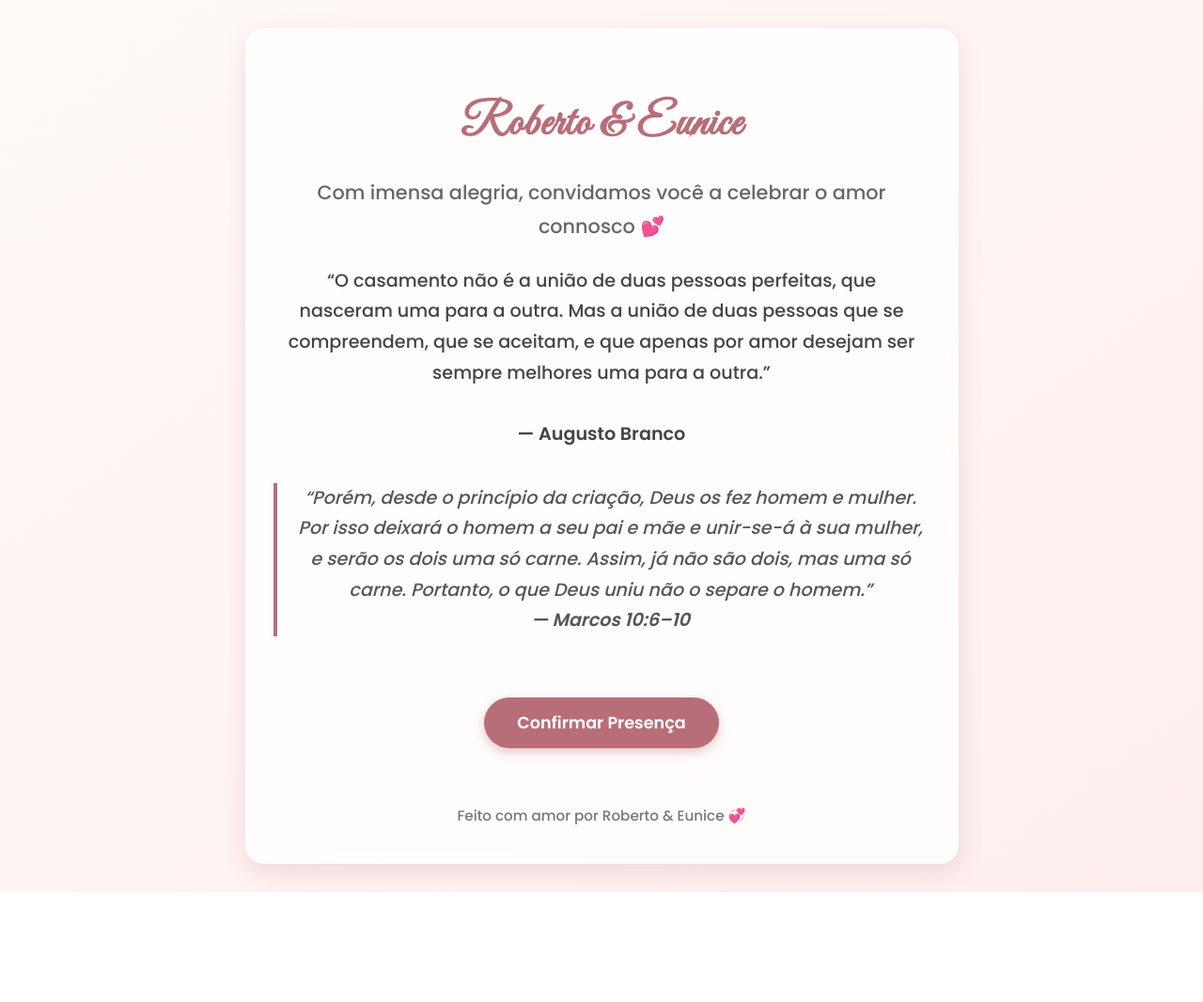
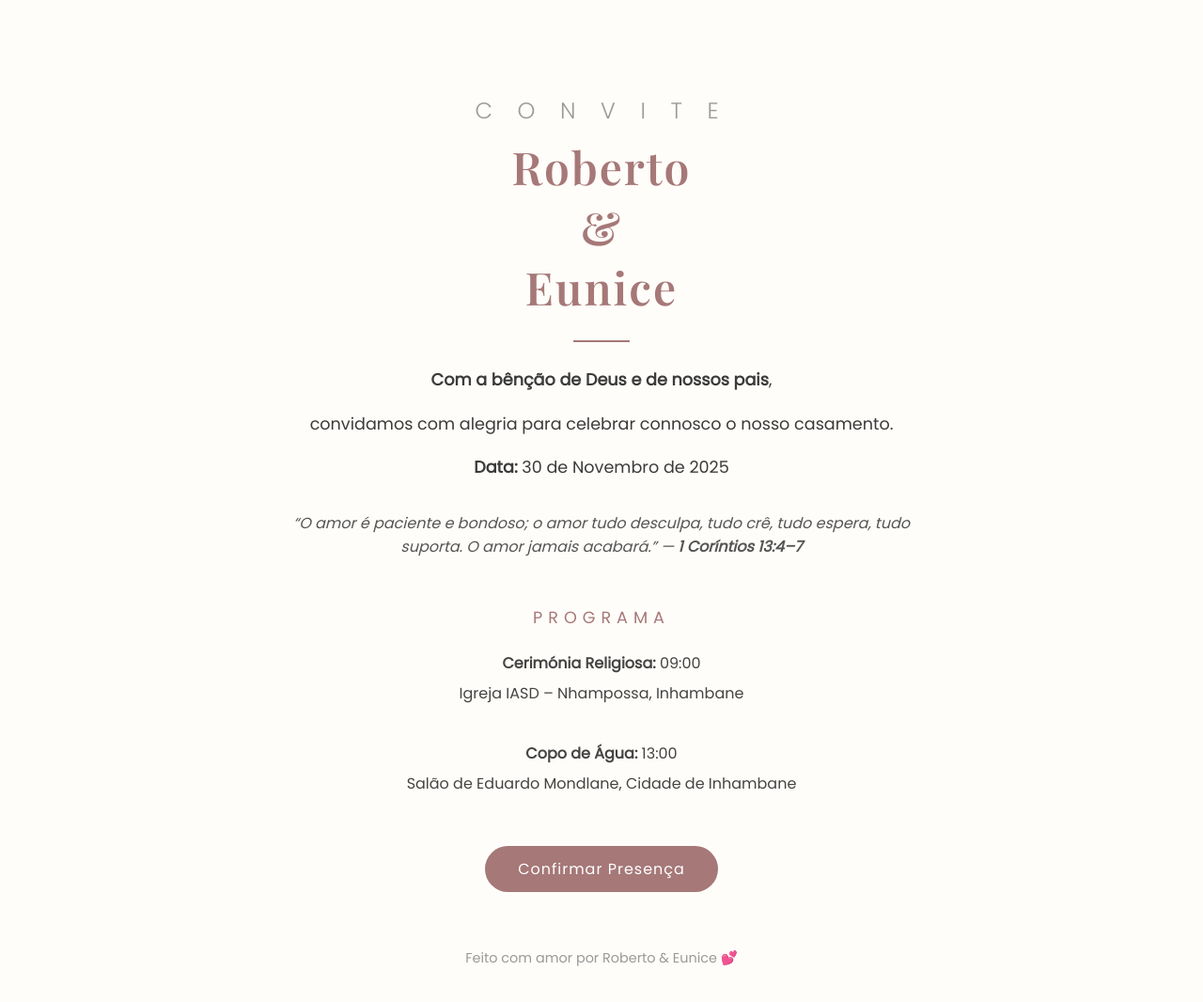
Before and after one commit to Calton4/Roberto-e-Eunice01, a plain HTML site: page index.html in a window 1280 px wide. Shown: the whole page at 94% size. Before the commit the page ends 949 px from the top, so only its background shows below. Drawn offline with nearby package versions, Linux system fonts and the light colour scheme.

Commit message:
Update index.html

```diff
--- a/index.html
+++ b/index.html
@@ -3,130 +3,133 @@
 <head>
   <meta charset="UTF-8">
   <meta name="viewport" content="width=device-width, initial-scale=1.0">
-  <title>Casamento de Roberto & Eunice</title>
+  <title>Convite de Casamento | Roberto & Eunice</title>
+  <link href="https://fonts.googleapis.com/css2?family=Playfair+Display:wght@400;600&family=Poppins:wght@300;400&display=swap" rel="stylesheet">
   <style>
-    /* 🌸 Estilo geral */
     body {
-      font-family: 'Poppins', 'Georgia', serif;
-      background: linear-gradient(to bottom right, #fffaf7, #fdeeee);
-      color: #444;
-      text-align: center;
+      background-color: #fffdf9;
+      color: #3b3b3b;
+      font-family: 'Poppins', sans-serif;
       margin: 0;
       padding: 0;
-      min-height: 100vh;
-      display: flex;
-      flex-direction: column;
-      align-items: center;
-      justify-content: center;
+      text-align: center;
     }
 
-    /* 🌿 Container central */
     .container {
-      background: #ffffffcc;
-      backdrop-filter: blur(6px);
-      padding: 40px 30px;
-      border-radius: 20px;
-      box-shadow: 0 8px 25px rgba(183, 110, 121, 0.2);
       max-width: 800px;
-      margin: 30px;
+      margin: 0 auto;
+      padding: 60px 20px;
     }
 
-    /* 💞 Cabeçalho */
     h1 {
-      color: #b76e79;
+      font-family: 'Playfair Display', serif;
       font-size: 3em;
-      letter-spacing: 1px;
-      margin-bottom: 10px;
-      font-family: 'Great Vibes', cursive;
+      letter-spacing: 2px;
+      color: #a67878;
+      margin: 0;
     }
 
-    .subtitulo {
-      font-size: 1.3em;
-      color: #666;
-      margin-bottom: 25px;
+    h2 {
+      letter-spacing: 10px;
+      font-weight: 300;
+      color: #999;
+      margin-top: 40px;
+      margin-bottom: 10px;
     }
 
-    /* ✨ Frases */
     p {
-      font-size: 1.2em;
-      line-height: 1.7;
+      line-height: 1.8;
+      font-size: 1.1em;
+      margin: 15px auto;
+      max-width: 700px;
+    }
+
+    .divider {
+      width: 60px;
+      height: 2px;
+      background-color: #a67878;
       margin: 25px auto;
-      max-width: 680px;
     }
 
     .versiculo {
       font-style: italic;
-      margin-top: 35px;
+      font-size: 1em;
       color: #555;
-      border-left: 4px solid #b76e79;
-      padding-left: 15px;
+      margin-top: 30px;
+      max-width: 700px;
+      margin-left: auto;
+      margin-right: auto;
     }
 
-    /* 🌺 Botão */
+    .programa {
+      text-transform: uppercase;
+      letter-spacing: 6px;
+      font-weight: 500;
+      color: #a67878;
+      margin-top: 50px;
+      font-size: 1.1em;
+    }
+
+    .detalhes {
+      font-size: 1em;
+      color: #444;
+      margin-top: 20px;
+      line-height: 2;
+    }
+
     .botao {
       display: inline-block;
-      margin-top: 40px;
-      padding: 14px 35px;
-      background-color: #b76e79;
-      color: white;
+      margin-top: 50px;
+      background-color: #a67878;
+      color: #fff;
+      padding: 12px 35px;
       border-radius: 30px;
       text-decoration: none;
-      font-weight: 600;
-      font-size: 1.1em;
-      box-shadow: 0 4px 12px rgba(183, 110, 121, 0.4);
-      transition: all 0.3s ease;
+      font-weight: 500;
+      letter-spacing: 1px;
+      transition: background 0.3s ease;
     }
 
     .botao:hover {
-      background-color: #c57b85;
-      transform: scale(1.05);
-      box-shadow: 0 6px 18px rgba(183, 110, 121, 0.5);
+      background-color: #b58383;
     }
 
-    /* 💐 Rodapé */
     footer {
       margin-top: 60px;
-      font-size: 0.95em;
-      color: #777;
-    }
-
-    /* ✨ Animação suave ao carregar */
-    .container {
-      animation: fadeIn 1.4s ease;
-    }
-
-    @keyframes fadeIn {
-      from { opacity: 0; transform: translateY(30px); }
-      to { opacity: 1; transform: translateY(0); }
+      font-size: 0.9em;
+      color: #999;
     }
   </style>
-  <link href="https://fonts.googleapis.com/css2?family=Great+Vibes&family=Poppins:wght@300;500;600&display=swap" rel="stylesheet">
 </head>
 <body>
   <div class="container">
-    <h1>Roberto & Eunice</h1>
-    <p class="subtitulo">Com imensa alegria, convidamos você a celebrar o amor connosco 💕</p>
+    <h2>C O N V I T E</h2>
+    <h1>Roberto<br>&<br>Eunice</h1>
 
-    <p>
-      “O casamento não é a união de duas pessoas perfeitas, que nasceram uma para a outra.
-      Mas a união de duas pessoas que se compreendem, que se aceitam, e que apenas por amor
-      desejam ser sempre melhores uma para a outra.” <br><br>
-      <strong>— Augusto Branco</strong>
-    </p>
+    <div class="divider"></div>
 
-    <p class="versiculo">
-      “Porém, desde o princípio da criação, Deus os fez homem e mulher.
-      Por isso deixará o homem a seu pai e mãe e unir-se-á à sua mulher,
-      e serão os dois uma só carne. Assim, já não são dois, mas uma só carne.
-      Portanto, o que Deus uniu não o separe o homem.” <br>
-      <strong>— Marcos 10:6–10</strong>
-    </p>
+    <p><strong>Com a bênção de Deus e de nossos pais</strong>,</p>
+    <p>convidamos com alegria para celebrar connosco o nosso casamento.</p>
 
-    <!-- 🌷 Botão para o formulário -->
-    <a class="botao" href="noivos.html">Confirmar Presença</a>
+    <p><strong>Data:</strong> 30 de Novembro de 2025</p>
+
+    <div class="versiculo">
+      “O amor é paciente e bondoso; o amor tudo desculpa, tudo crê, tudo espera, tudo suporta.
+      O amor jamais acabará.” — <strong>1 Coríntios 13:4–7</strong>
+    </div>
+
+    <div class="programa">Programa</div>
+    <div class="detalhes">
+      <strong>Cerimónia Religiosa:</strong> 09:00<br>
+      Igreja IASD – Nhampossa, Inhambane<br><br>
+      <strong>Copo de Água:</strong> 13:00<br>
+      Salão de Eduardo Mondlane, Cidade de Inhambane
+    </div>
+
+    <a href="noivos.html" class="botao">Confirmar Presença</a>
 
     <footer>
-      Feito com amor por Roberto & Eunice 💞
+      Feito com amor por Roberto & Eunice 💕
     </footer>
   </div>
 </body>
```
